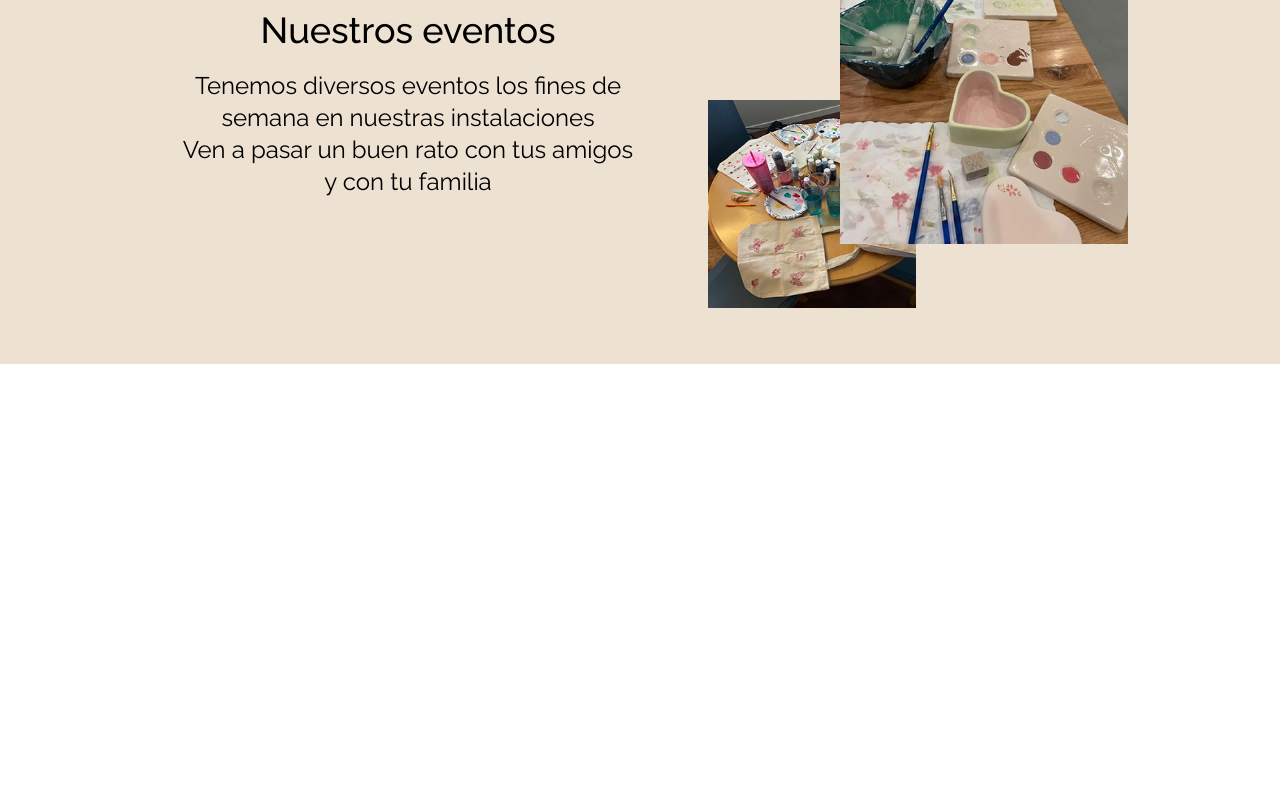
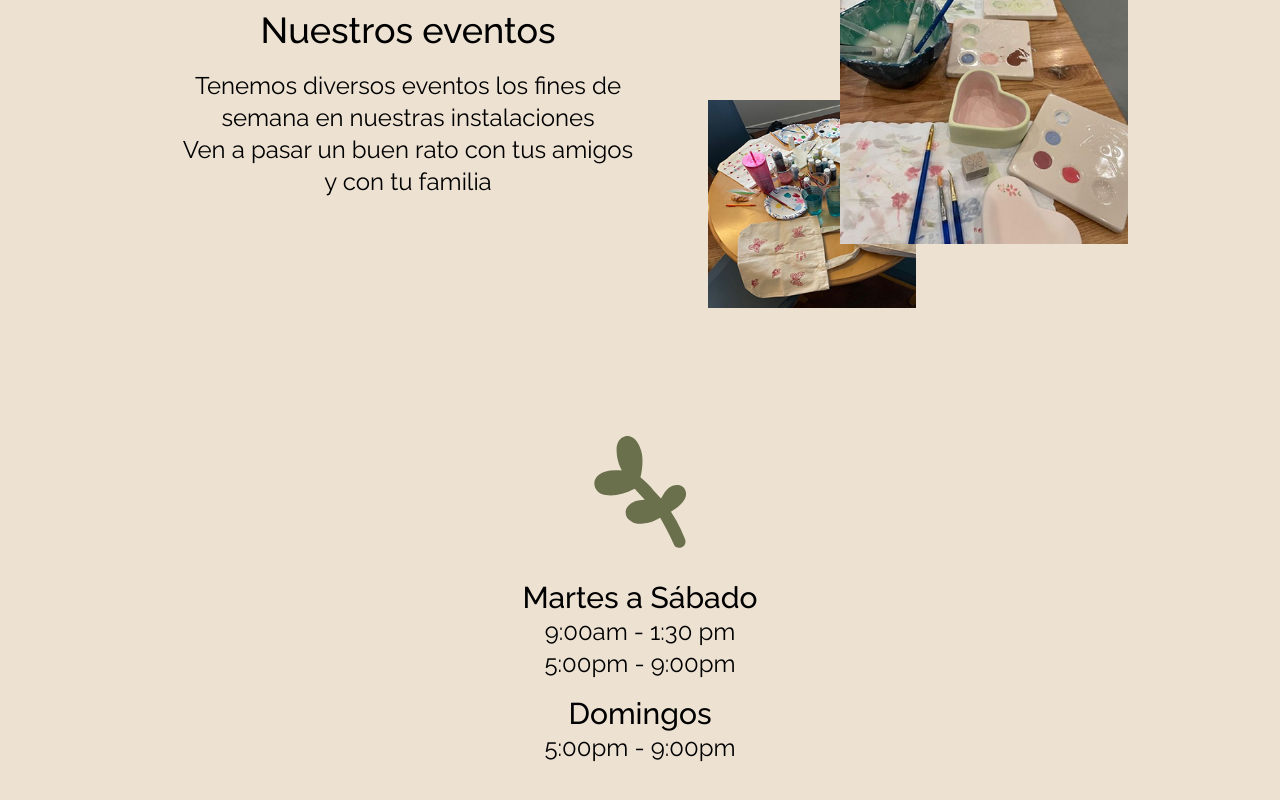
Before and after one commit to AlexisChebeste/coffee-shop, a React (Vite) app: page / in a window 1280 px wide. Shown: the part 2117-2917 px from the top of the page. Before the commit the page ends 2481 px from the top, so only its background shows below. Built offline with nearby package versions, Linux system fonts and the light colour scheme.

Commit message:
schedules section

```diff
--- a/src/App.tsx
+++ b/src/App.tsx
@@ -4,6 +4,7 @@ import Favorites from "./components/Favorites"
 import Hero from "./components/Hero"
 import Navbar from "./components/Navbar"
 import Event from "./components/Event"
+import Schedules from "./components/Schedules"
 
 function App() {
   return (
@@ -14,6 +15,7 @@ function App() {
       <Favorites />
       <Curiosity />
       <Event />
+      <Schedules />
     </main>
   )
 }
--- /dev/null
+++ b/src/components/Schedules.tsx
@@ -0,0 +1,15 @@
+import rama from '../assets/Vector.svg';
+
+export default function Schedules() {
+
+    return(
+        <section className="flex flex-col items-center justify-center py-10 mx-auto w-full">
+            <img src={rama} alt="rama" className="size-28 my-8 " />
+            <h2 className="text-3xl  font-medium text-center">Martes a Sábado</h2>
+            <p className="text-center md:text-xl lg:text-2xl">9:00am - 1:30 pm</p>
+            <p className="text-center md:text-xl lg:text-2xl">5:00pm - 9:00pm</p>
+            <h2 className="text-3xl  font-medium text-center mt-4">Domingos</h2>
+            <p className="text-center md:text-xl lg:text-2xl">5:00pm - 9:00pm</p>
+        </section>
+    )
+}
```
Also changed, not shown: src/assets/Vector.svg (added).
